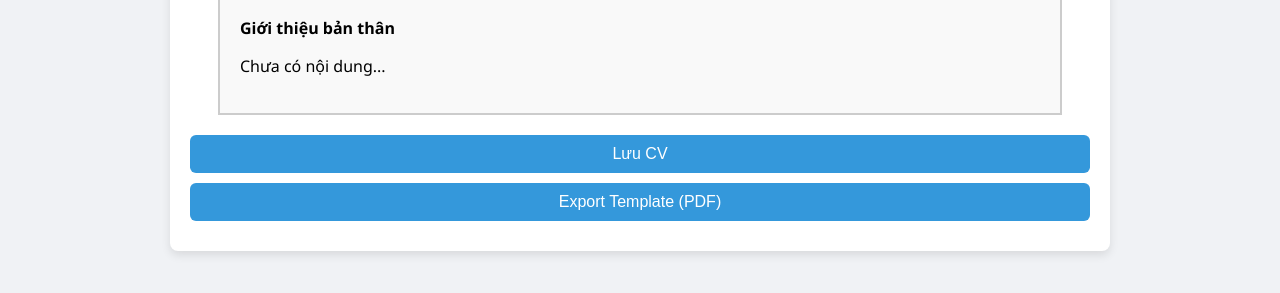
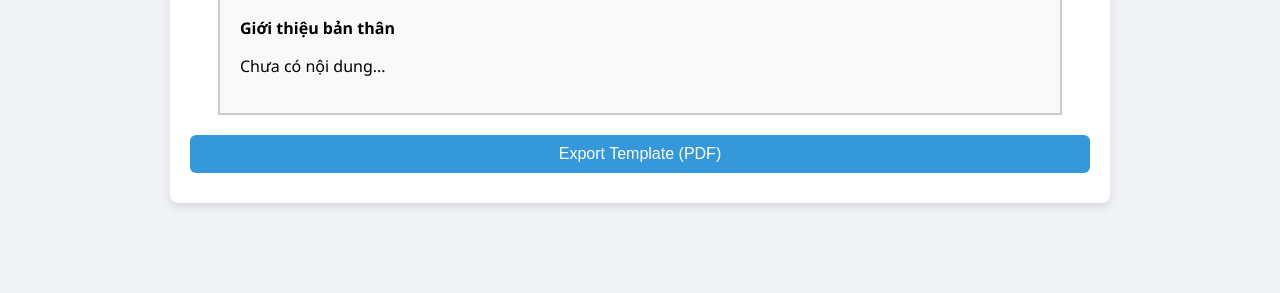
Before and after one commit to lyntpixelz/downloadfreeyourCV, a website: page apply-template.html in a window 1280 px wide. Shown: the part 341-634 px from the top of the page. Drawn offline with Linux system fonts and the light colour scheme.

Commit message:
Update apply-template.html

```diff
--- a/apply-template.html
+++ b/apply-template.html
@@ -26,8 +26,10 @@
   <header class="navbar">
     <a href="dashboard.html" class="logo">Tạo CV</a>
   </header>
+
   <main class="container">
     <h2>Xem trước CV theo Template</h2>
+
     <div class="cv-preview" id="cv-preview">
       <div class="cv-header">
         <h1 id="cv-fullname">Họ tên</h1>
@@ -39,21 +41,36 @@
         <p>Chưa có nội dung...</p>
       </div>
     </div>
+
     <div style="text-align:center; margin-top: 20px;">
-      <button onclick="saveCV()">Lưu CV</button>
+      <!-- ✅ Chỉ hiện nếu đã đăng nhập -->
+      <div id="save-btn" hidden>
+        <button onclick="saveCV()">Lưu CV</button>
+      </div>
       <button onclick="exportPDF()">Export Template (PDF)</button>
     </div>
   </main>
+
   <script>
     const info = JSON.parse(localStorage.getItem('userInfo')) || {};
     const templateId = localStorage.getItem('selectedTemplate') || 'template1';
+    const loggedInUser = JSON.parse(localStorage.getItem('loggedInUser'));
+
+    // Gán thông tin người dùng vào CV
     document.getElementById('cv-fullname').innerText = info.fullname || 'Họ tên';
     document.getElementById('cv-email').innerText = info.email || 'Email';
     document.getElementById('cv-phone').innerText = info.phone || 'Số điện thoại';
     document.getElementById('template-body').classList.add(templateId);
+
+    // ✅ Hiển thị nút Lưu nếu đã đăng nhập
+    if (loggedInUser && loggedInUser.email) {
+      document.getElementById('save-btn').removeAttribute('hidden');
+    }
+
     function saveCV() {
-      alert('CV đã được lưu (chức năng lưu thực hiện sau).');
+      alert('CV đã được lưu (chức năng lưu sẽ triển khai sau).');
     }
+
     function exportPDF() {
       const element = document.getElementById('cv-preview');
       html2pdf().set({
```
